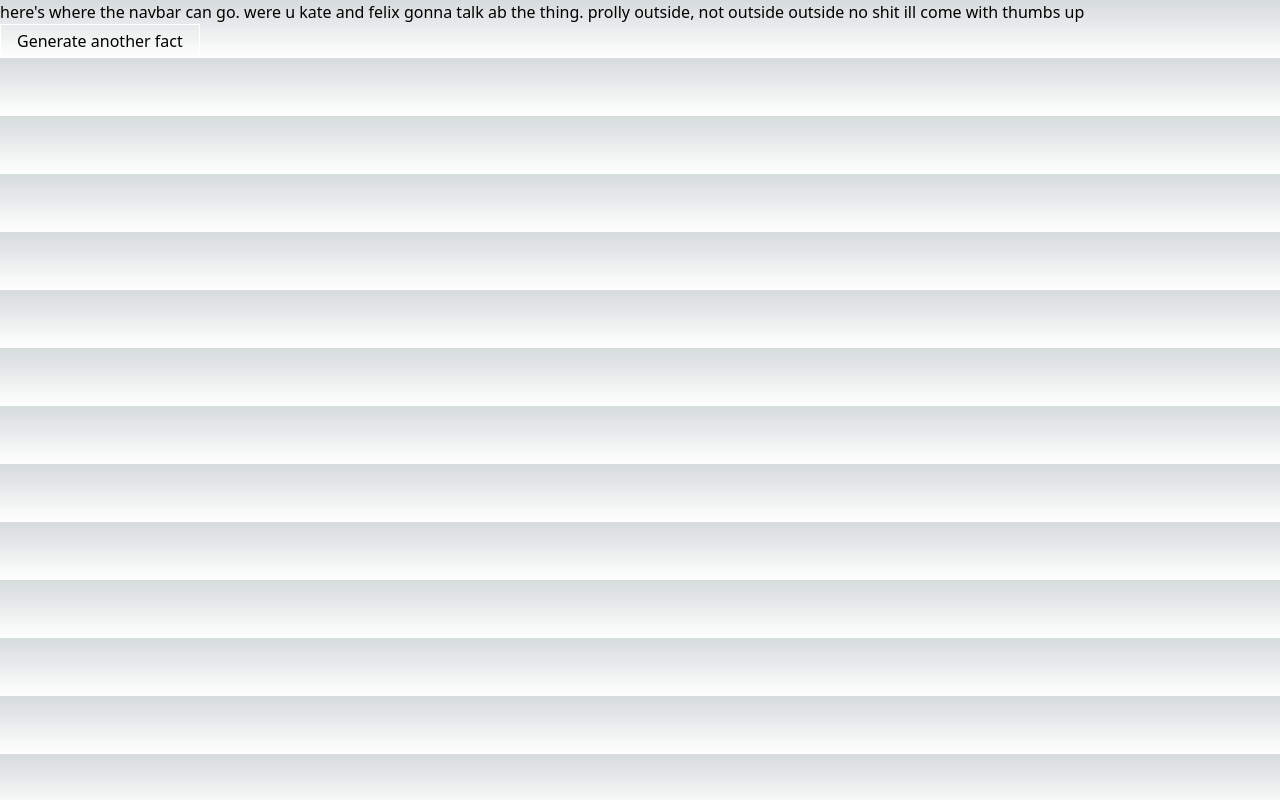
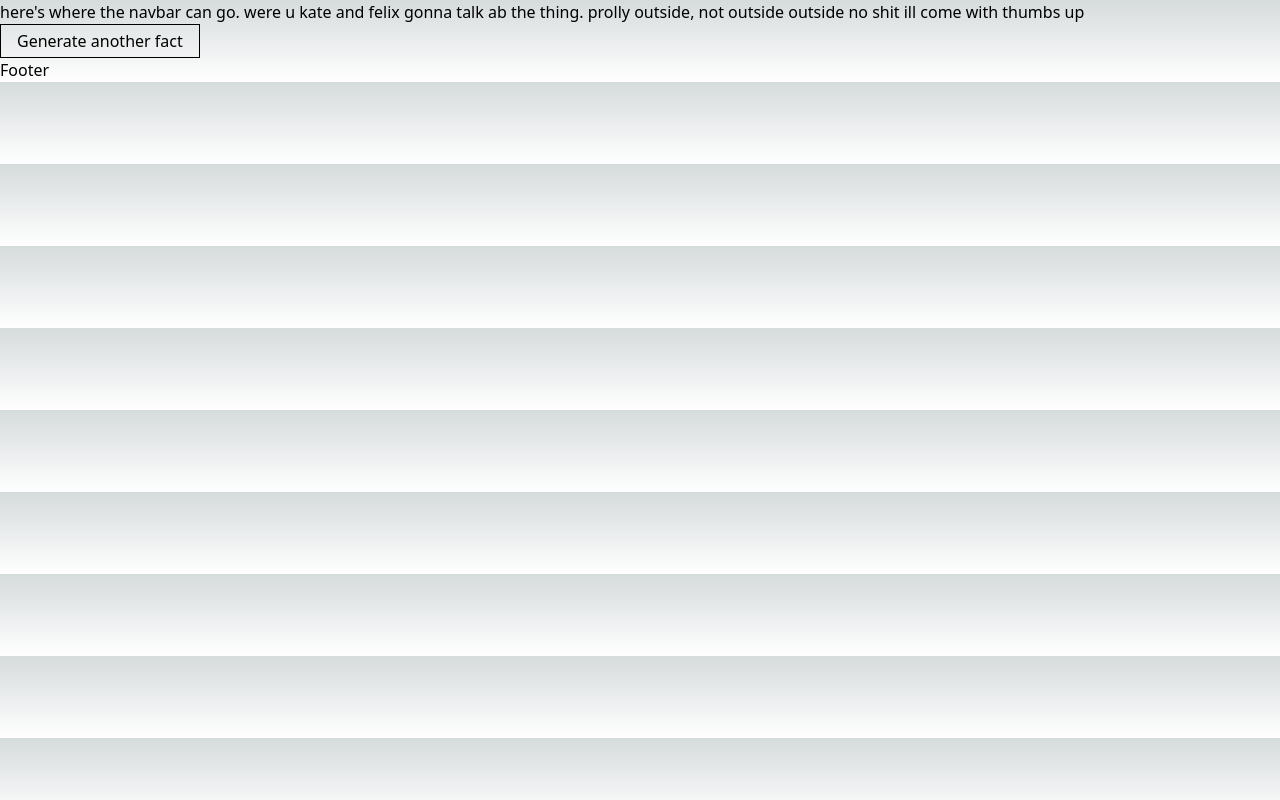
Before and after one commit to Kimpes/Jkpg-website-noAdina, a Next.js app: page / in a window 1280 px wide. Built offline with nearby package versions, Linux system fonts and the light colour scheme; no server answers.

Commit message:
added global components
all global components are used in layout.js. metadata has been added as well.

```diff
--- /dev/null
+++ b/src/components/Footer.js
@@ -0,0 +1,7 @@
+export default function Footer() {
+  return (
+    <div>
+      Footer
+    </div>
+  )
+}
--- /dev/null
+++ b/src/components/NavBar.js
@@ -0,0 +1,7 @@
+export default function NavBar() {
+  return (
+    <main>
+      here's where the navbar can go. were u kate and felix gonna talk ab the thing. prolly outside, not outside outside no shit ill come with thumbs up
+    </main>
+  )
+}
--- /dev/null
+++ b/src/components/layout.js
@@ -0,0 +1,24 @@
+import Head from 'next/head'
+import dynamic from 'next/dynamic';
+
+// component imports
+const Navbar = dynamic(() => import('@/components/NavBar'));
+const Footer = dynamic(() => import('@/components/Footer'));
+
+export default function Layout({children}) {
+  return (
+    <>
+      {/* this is metadata stuff */}
+      <Head>
+        <title>
+          hello im title
+        </title>
+      </Head>
+
+      {/* this is the main layout */}
+      <Navbar />
+        <main>{children}</main>
+      <Footer />
+    </>
+  )
+}
--- a/src/pages/_app.js
+++ b/src/pages/_app.js
@@ -1,5 +1,10 @@
 import "@/styles/globals.css";
+import Layout from "@/components/layout";
 
 export default function App({ Component, pageProps }) {
-  return <Component {...pageProps} />;
+  return (
+    <Layout>
+      <Component {...pageProps} />
+    </Layout>
+  );
 }
--- a/src/pages/api/hello.js
+++ b/src/pages/api/hello.js
@@ -7,7 +7,6 @@ const startServer = async () => {
   await Model.init();
   //App.listen(3000) we're not using express
 }
-
 
 export default async function handler(req, res) {
   const options = {
--- a/src/pages/index.js
+++ b/src/pages/index.js
@@ -1,4 +1,7 @@
+// dependencies import
 import { useState, useEffect } from 'react';
+import Head from 'next/head'
+import dynamic from 'next/dynamic';
 
 export default function Home() {
   const [data, setData] = useState(null)
@@ -20,9 +23,6 @@ export default function Home() {
   // instead of "class", write "className" instead like shown in <button>. it should autofill it automatically
   return (
     <main>
-      <nav>
-        here's where the navbar can go. were u kate and felix gonna talk ab the thing. prolly outside, not outside outside no shit ill come with thumbs up
-      </nav>
       <div className="fact-generator">
         <div>
           { isLoading ? <h5>Loading...</h5> : <h5>{ data }</h5>}
@@ -31,7 +31,6 @@ export default function Home() {
           Generate another fact
         </button>
       </div>
-
     </main>
   );
 }
--- a/tailwind.config.js
+++ b/tailwind.config.js
@@ -6,6 +6,9 @@ module.exports = {
     "./src/app/**/*.{js,ts,jsx,tsx,mdx}",
   ],
   theme: {
+    colors: {
+      'blue': '#1fb6ff'
+    },
     extend: {
       backgroundImage: {
         "gradient-radial": "radial-gradient(var(--tw-gradient-stops))",
```
Also changed, not shown: src/pages/api/model.js (indentation only).
